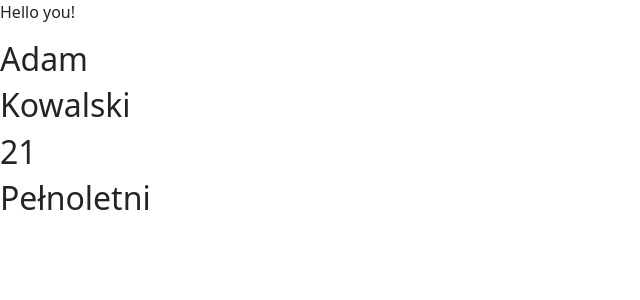
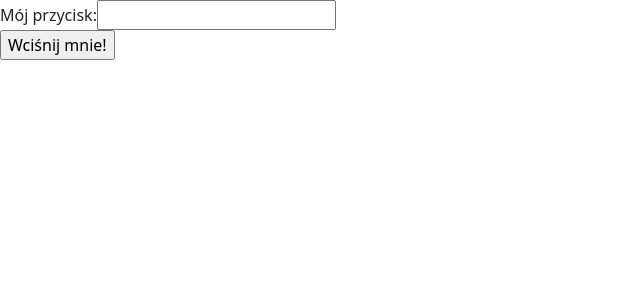
Before and after one commit to marlenaduleba/react-learning, a React (Create React App) app: page / in a window 1280 px wide. Shown: the top 300 px of the page, without its empty margins (0-640 px from the left). Built offline with nearby package versions, Linux system fonts and the light colour scheme.

Commit message:
passing Refs

```diff
--- a/src/App.js
+++ b/src/App.js
@@ -1,12 +1,13 @@
 //import Book from "./components/book/Book";
 // import Counter from "./components/Counter/Counter";
-import HOC from "./components/User/User";
+//import HOC from "./components/User/User";
+import Refs from "./components/Refs/Refs";
 
 export const App = () => {
 
   return (
     <div>
-      <HOC message="Hello you!" adultAge={18} />
+      <Refs />
     </div>
   );
 };
--- /dev/null
+++ b/src/components/Refs/Refs.jsx
@@ -0,0 +1,26 @@
+import React, {Component} from "react";
+import MyInput from "../form/MyInput";
+
+
+class Refs extends Component {
+    constructor(props) {
+        super(props);
+        this.input = React.createRef();
+
+    }
+
+    focus = () => {
+        this.input.current.focus();
+    }
+
+    render() {
+        return (
+            <div>
+                <MyInput label="Mój przycisk" type="text" ref={this.input} />
+                <input type="button" value="Wciśnij mnie!" onClick={this.focus} />
+            </div>
+        )
+    }
+}
+
+export default Refs;
--- a/src/components/form/MyInput.js
+++ b/src/components/form/MyInput.js
@@ -1,2 +1,23 @@
 import PropTypes from "prop-types";
 import React from "react";
+
+function MyInput(props, ref) {
+    const {label} = props;
+
+    return (
+        <div>
+            {label}:
+            <input ref={ref} />
+        </div>
+    )
+}
+
+MyInput.propTypes = {
+    inputRef: PropTypes.oneOfType([
+        PropTypes.func,
+        PropTypes.shape({ current: PropTypes.any})
+    ]),
+    label: PropTypes.string.isRequired
+};
+
+export default React.forwardRef(MyInput);
```
